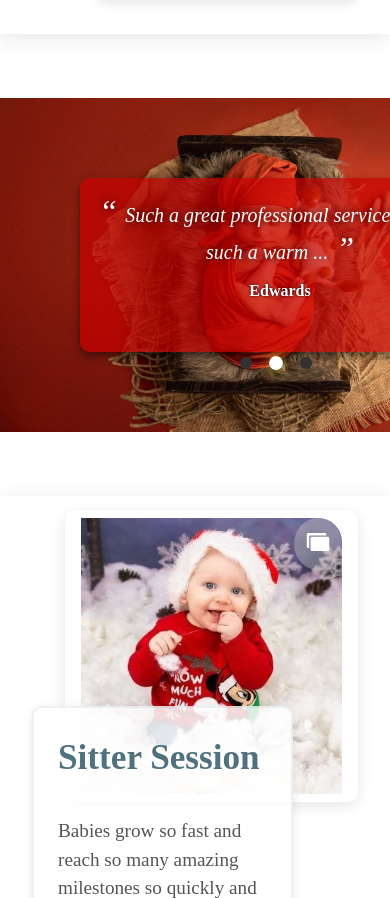
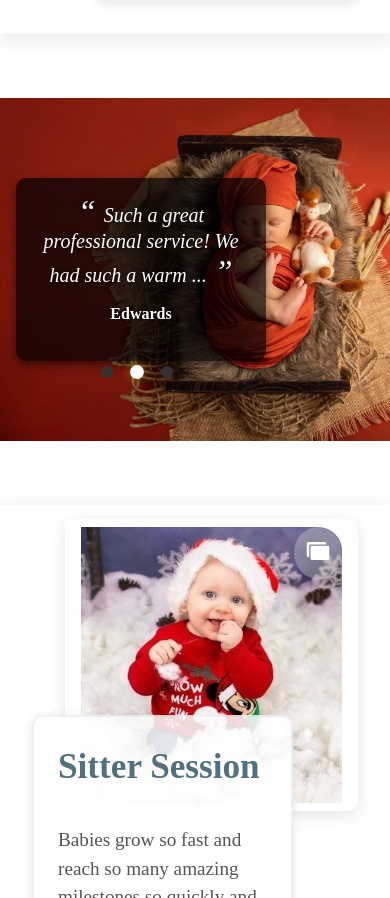
Before and after one commit to Karoly-Git/spw-frontend, a React (Vite) app: page / in a window 390 px wide. Shown: the part 3486-4384 px from the top of the page. Built offline with nearby package versions, Linux system fonts and the light colour scheme; a web font is replaced by a local one.

Commit message:
Fix review slider layput on the Home page

```diff
--- a/src/assets/styles/Sliders.css
+++ b/src/assets/styles/Sliders.css
@@ -97,9 +97,8 @@
   background: url("../images/home/paralax1.webp") no-repeat top right;
   background-size: cover;
   background-attachment: fixed;
-  padding: 5rem 0;
+  display: flex;
   padding: 5rem;
-  display: flex;
   /* Arrow custom styles */
   /* Dots custom styles */
   /* Responsive Styles */
@@ -109,16 +108,28 @@
     background: url("../images/home/paralax1a.jpg") no-repeat top right;
     background-size: cover;
     background-attachment: fixed;
-    padding: 5rem 0;
-    padding: 5rem;
-    display: flex;
+  }
+}
+@media (max-width: 600px) {
+  .review-slider {
+    padding: 5rem 1rem;
   }
 }
 .review-slider .slider-container {
   max-width: 400px;
   box-shadow: 0 4px 10px rgba(0, 0, 0, 0.5);
   border-radius: 10px;
-  background-color: rgba(200, 0, 0, 0.7);
+  background-color: rgba(0, 0, 0, 0.7);
+}
+@media (max-width: 500px) {
+  .review-slider .slider-container {
+    max-width: 250px;
+  }
+}
+@media (max-width: 300px) {
+  .review-slider .slider-container {
+    width: 100%;
+  }
 }
 .review-slider .testimonial-card {
   padding: 1rem;
--- a/src/assets/styles/Sliders.scss
+++ b/src/assets/styles/Sliders.scss
@@ -114,24 +114,32 @@
     background: url('../images/home/paralax1.webp') no-repeat top right;
     background-size: cover;
     background-attachment: fixed;
-    padding: 5rem 0;
+    display: flex;
     padding: 5rem;
-    display: flex;
 
     @media(max-width:750px) {
         background: url('../images/home/paralax1a.jpg') no-repeat top right;
         background-size: cover;
         background-attachment: fixed;
-        padding: 5rem 0;
-        padding: 5rem;
-        display: flex;
+    }
+
+    @media(max-width:600px) {
+        padding: 5rem 1rem;
     }
 
     .slider-container {
         max-width: 400px;
         box-shadow: 0 4px 10px rgba(0, 0, 0, 0.5);
         border-radius: 10px;
-        background-color: rgba(200, 0, 0, 0.7);
+        background-color: rgba(0, 0, 0, 0.7);
+
+        @media (max-width: 500px) {
+            max-width: 250px;
+        }
+
+        @media (max-width: 300px) {
+            width: 100%;
+        }
     }
 
     .testimonial-card {
```
Also changed, not shown: 1 other file (tests, documents, lock files or other folders).
